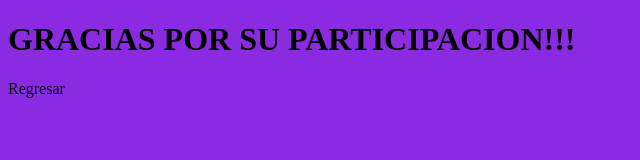
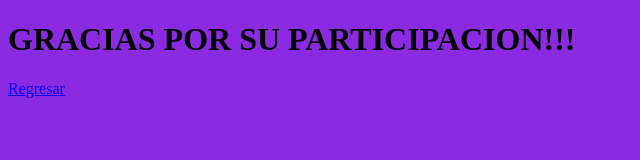
Before and after one commit to jhyssel/Dise-o-Web-tarea, a plain HTML site: page Practicas/practica3/gracias.html in a window 1280 px wide. Shown: the full height of the page, 0-640 px from the left. Drawn offline with Linux system fonts and the light colour scheme.

Commit message:
njznjksdnjds

```diff
--- a/Practicas/practica3/gracias.html
+++ b/Practicas/practica3/gracias.html
@@ -7,7 +7,7 @@
 
   <title>Gracias</title>
   <h1>GRACIAS POR SU PARTICIPACION!!!</h1>
-  <a href="contacto.html" ></a>Regresar
+  <a href="contacto.html">Regresar</a>
   <style>
       body
       {
```
